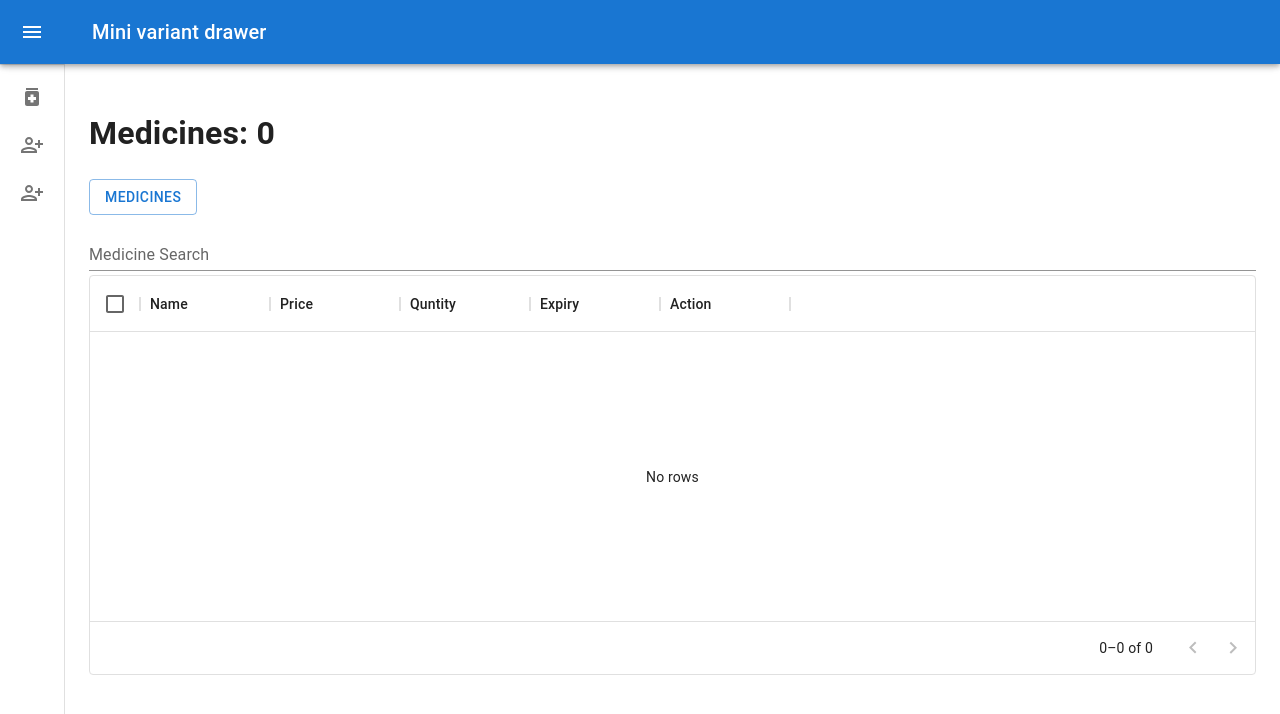
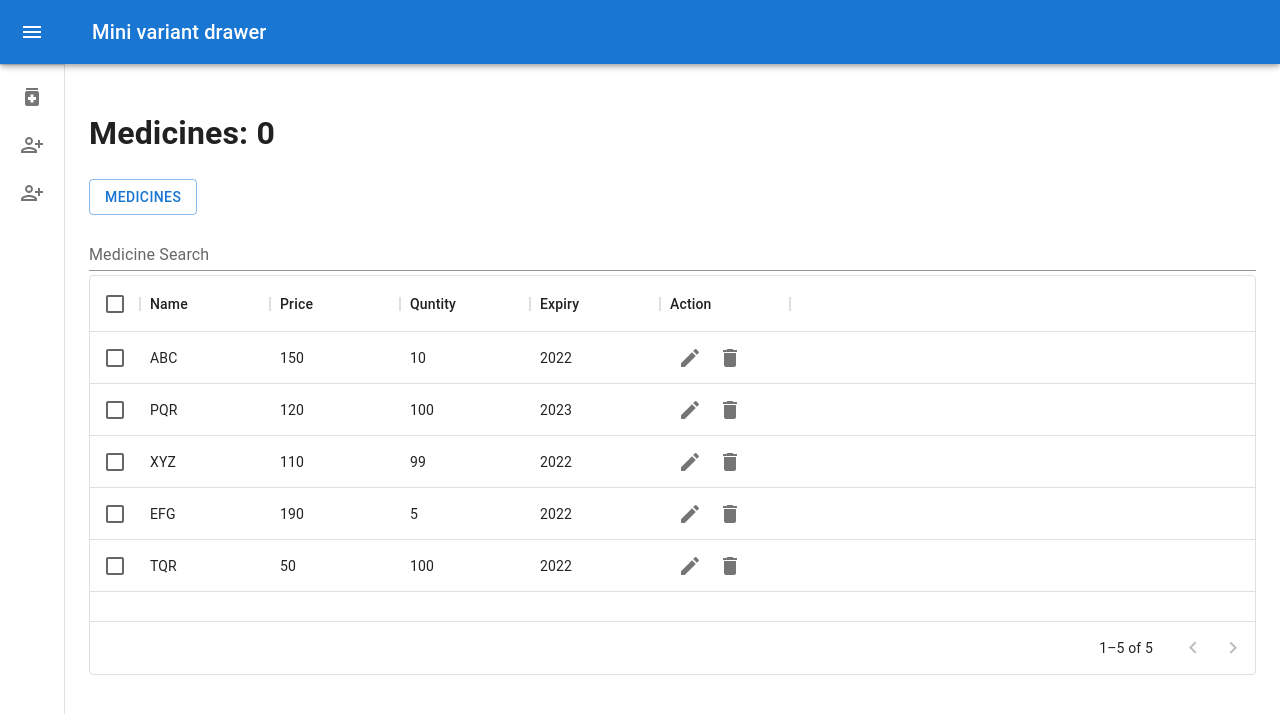
Before and after one commit to Kishan9896/adminpanel, a React (Create React App) app: page /medicines in a window 1280 px wide. Shown: the top 714 px of the page. Built offline with nearby package versions, Linux system fonts and the light colour scheme; data requests are answered from the project's data file.

Commit message:
server Data Get

```diff
--- a/Json-Server/db.json
+++ b/Json-Server/db.json
@@ -2,33 +2,38 @@
   "Medicines": [
     {
       "id": 1,
-      "title": "json-server",
-      "author": "typicode"
+      "name": "ABC",
+      "price": "150",
+      "quntity": "10",
+      "expiry": "2022"
     },
     {
       "id": 2,
-      "title": "json-server",
-      "author": "typicode"
+      "name": "PQR",
+      "price": "120",
+      "quntity": "100",
+      "expiry": "2023"
     },
     {
       "id": 3,
-      "title": "React",
-      "author": "Kishan"
+      "name": "XYZ",
+      "price": "110",
+      "quntity": "99",
+      "expiry": "2022"
+    },
+    {
+      "id": 4,
+      "name": "EFG",
+      "price": "190",
+      "quntity": "5",
+      "expiry": "2022"
     },
     {
       "id": 5,
-      "title": "json-server",
-      "author": "typicode"
-    },
-    {
-      "id": 6,
-      "title": "Demo",
-      "author": "Kishan"
-    },
-    {
-      "id": 4,
-      "title": "React",
-      "author": "Kishan9896"
+      "name": "TQR",
+      "price": "50",
+      "quntity": "100",
+      "expiry": "2022"
     }
   ],
   "comments": [
--- a/src/container/Medicines/Medicines.js
+++ b/src/container/Medicines/Medicines.js
@@ -13,7 +13,8 @@ import IconButton from "@mui/material/IconButton";
 import Slide from "@mui/material/Slide";
 import DialogContentText from "@mui/material/DialogContentText";
 import EditIcon from "@mui/icons-material/Edit";
-import { useSelector } from "react-redux";
+import { useDispatch, useSelector } from "react-redux";
+import { Medicine } from "../redux/action/Medicines.action";
 
 const Transition = React.forwardRef(function Transition(props, ref) {
   return <Slide direction="up" ref={ref} {...props} />;
@@ -26,6 +27,8 @@ function Medicines(props) {
   const [rowData, setRowdata] = useState(null);
   const [edit, setEdit] = useState(false);
   const [search, setSearch] = useState([]);
+
+  const dispatch = useDispatch ()
 
   const handleClickOpen = () => {
     setOpen(true);
@@ -171,9 +174,12 @@ function Medicines(props) {
   }
 
   const Sdata = search.length > 0 ? search : data;
+  const Medicines = useSelector (state => state.Medicines);
+  console.log(Medicines);
 
   useEffect(() => {
-    local();
+    // local();
+    dispatch(Medicine())
   }, []);
 
   const { handleSubmit, handleChange, handleBlur, errors, touched, values } =
@@ -199,7 +205,7 @@ function Medicines(props) {
         />
         <div style={{ height: 400, width: "100%" }}>
           <DataGrid
-            rows={Sdata}
+            rows={Medicines.Medicines}
             columns={columns}
             pageSize={5}
             rowsPerPageOptions={[5]}
--- /dev/null
+++ b/src/container/redux/action/Medicines.action.js
@@ -0,0 +1,7 @@
+import { GET_MEDICINES } from "../reducer/actionType";
+
+export const Medicine = () => (dispatch) => {
+    fetch('http://localhost:3004/Medicines')
+        .then((response) => response.json())
+        .then((data) => dispatch({ type:  GET_MEDICINES, payload: data}));
+}
--- /dev/null
+++ b/src/container/redux/reducer/Medicine.Reducer.js
@@ -0,0 +1,16 @@
+import * as actionType from "./actionType"
+
+const intival = {
+    isLoding: false,
+    Medicines: []
+}
+
+export const MedicinesReducer = (state = intival, action) => {
+    switch (action.type) {
+        case actionType.GET_MEDICINES:
+            return { ...state, Medicines : action.payload }
+        default :
+            return state;
+
+    }
+}
--- a/src/container/redux/reducer/actionType.js
+++ b/src/container/redux/reducer/actionType.js
@@ -1,2 +1,4 @@
 export const INCREMENT = "INCREMENT"
 export const DECREMENT = "DECREMENT"
+
+export const GET_MEDICINES = "GETMEDICINES"
--- a/src/container/redux/reducer/index.js
+++ b/src/container/redux/reducer/index.js
@@ -1,9 +1,11 @@
 import { combineReducers } from "redux";
 import counterReducer from "./counterReducer";
+import { MedicinesReducer } from "./Medicine.Reducer";
 
 
 const rootReducer = combineReducers ({
     counter: counterReducer,
+    Medicines: MedicinesReducer,
 })
 
 export default rootReducer;
```
